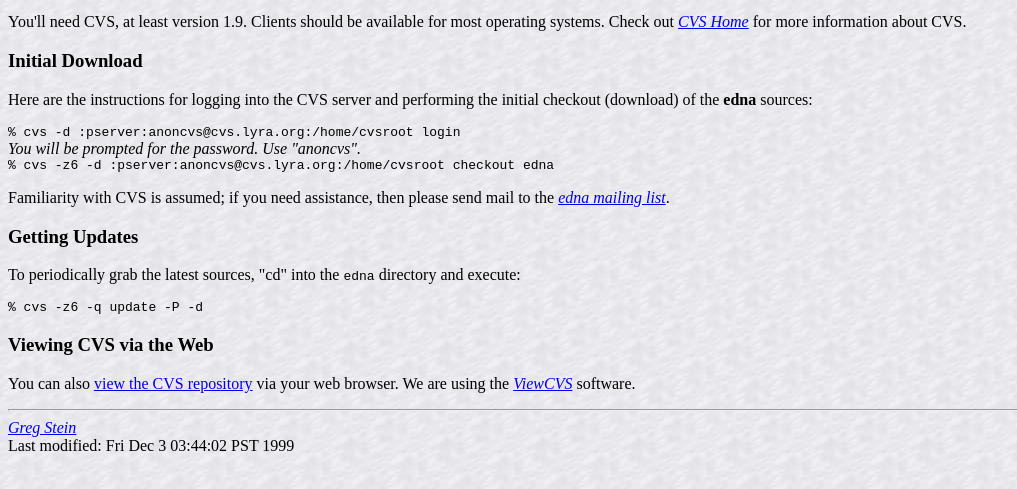
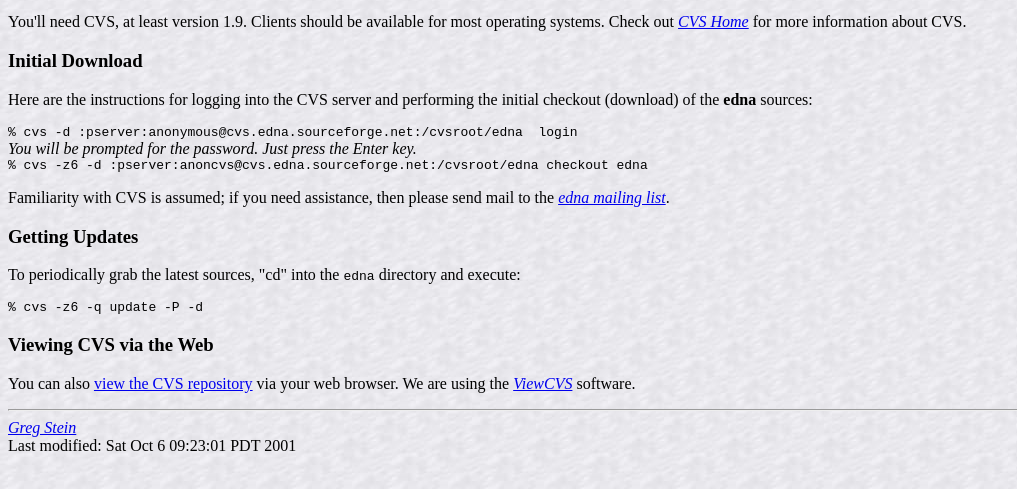
Before and after one commit to res0nat0r/edna, a plain HTML site: page www/anoncvs.html in a window 1280 px wide. Shown: the part 87-576 px from the top of the page, without its empty margins (0-1017 px from the left). Drawn offline with Linux system fonts and the light colour scheme.

Commit message:
Update for the move to SourceForge.

```diff
--- a/www/anoncvs.html
+++ b/www/anoncvs.html
@@ -26,13 +26,13 @@
     </p>
     <p>
       <code>
-	%&nbsp;cvs&nbsp;-d&nbsp;:pserver:anoncvs@cvs.lyra.org:/home/cvsroot&nbsp;login
+	%&nbsp;cvs&nbsp;-d&nbsp;:pserver:anonymous@cvs.edna.sourceforge.net:/cvsroot/edna &nbsp;login
       </code>
       <br>
-      <i>You will be prompted for the password. Use "anoncvs".</i>
+      <i>You will be prompted for the password. Just press the Enter key.</i>
       <br>
       <code>
-	%&nbsp;cvs&nbsp;-z6&nbsp;-d&nbsp;:pserver:anoncvs@cvs.lyra.org:/home/cvsroot&nbsp;checkout&nbsp;edna
+	%&nbsp;cvs&nbsp;-z6&nbsp;-d&nbsp;:pserver:anoncvs@cvs.edna.sourceforge.net:/cvsroot/edna&nbsp;checkout&nbsp;edna
       </code>
     </p>
     <p>
@@ -55,9 +55,9 @@
     <h3>Viewing CVS via the Web</h3>
     <p>
       You can also
-      <a href="http://cvs.lyra.org/cgi-bin/viewcvs.cgi/edna/">view the CVS repository</a>
+      <a href="http://cvs.sourceforge.net/cgi-bin/viewcvs.cgi/edna/">view the CVS repository</a>
       via your web browser. We are using the
-      <a href="http://www.lyra.org/viewcvs/"><i>ViewCVS</i></a>
+      <a href="http://viewcvs.sourceforge.net/"><i>ViewCVS</i></a>
       software.
     </p>
 
@@ -65,7 +65,7 @@
     <address><a href="mailto:gstein@lyra.org">Greg Stein</a></address>
 <!-- Created: Wed Feb 10 00:54:30 PST 1999 -->
 <!-- hhmts start -->
-Last modified: Fri Dec  3 03:44:02 PST 1999
+Last modified: Sat Oct  6 09:23:01 PDT 2001
 <!-- hhmts end -->
   </body>
 </html>
```
